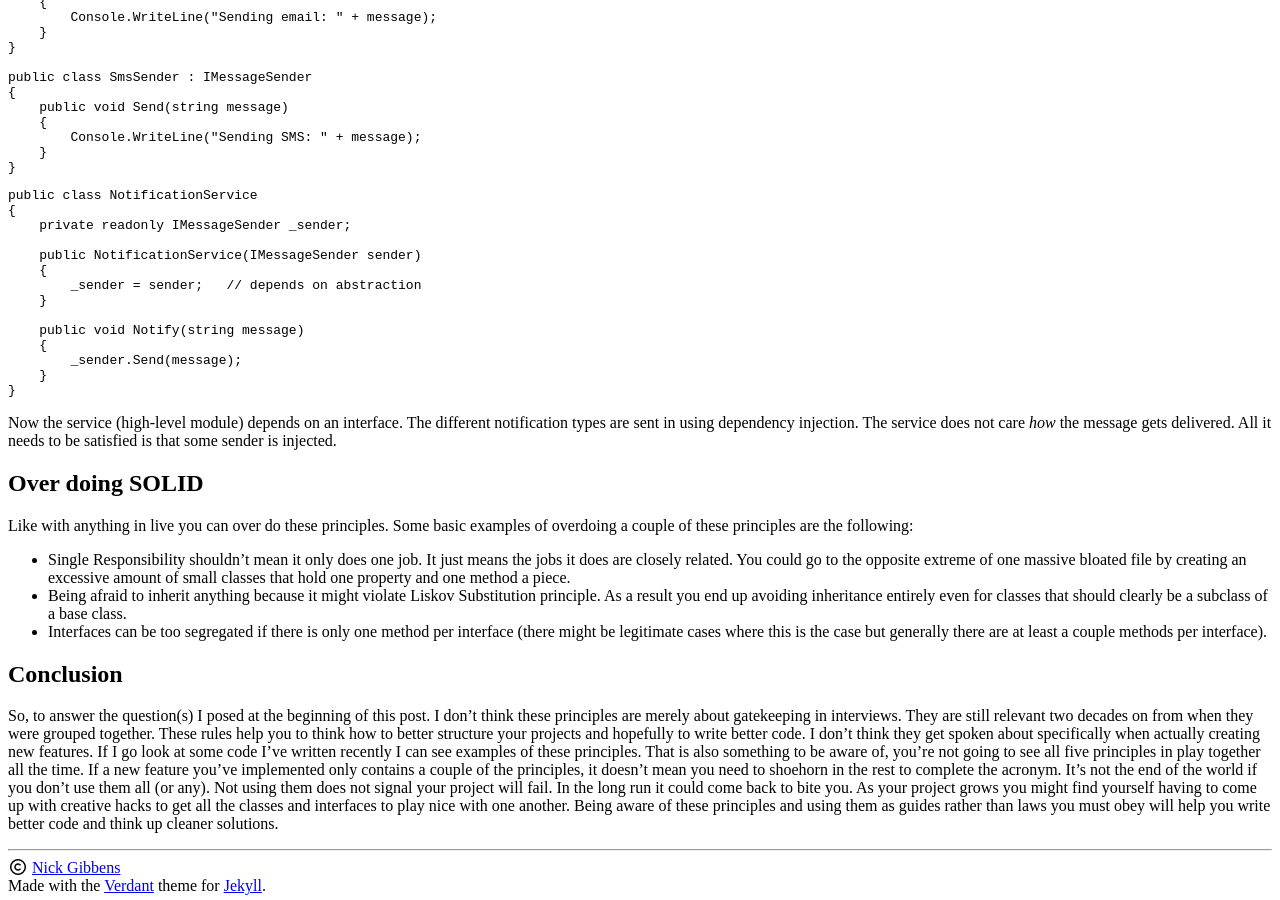
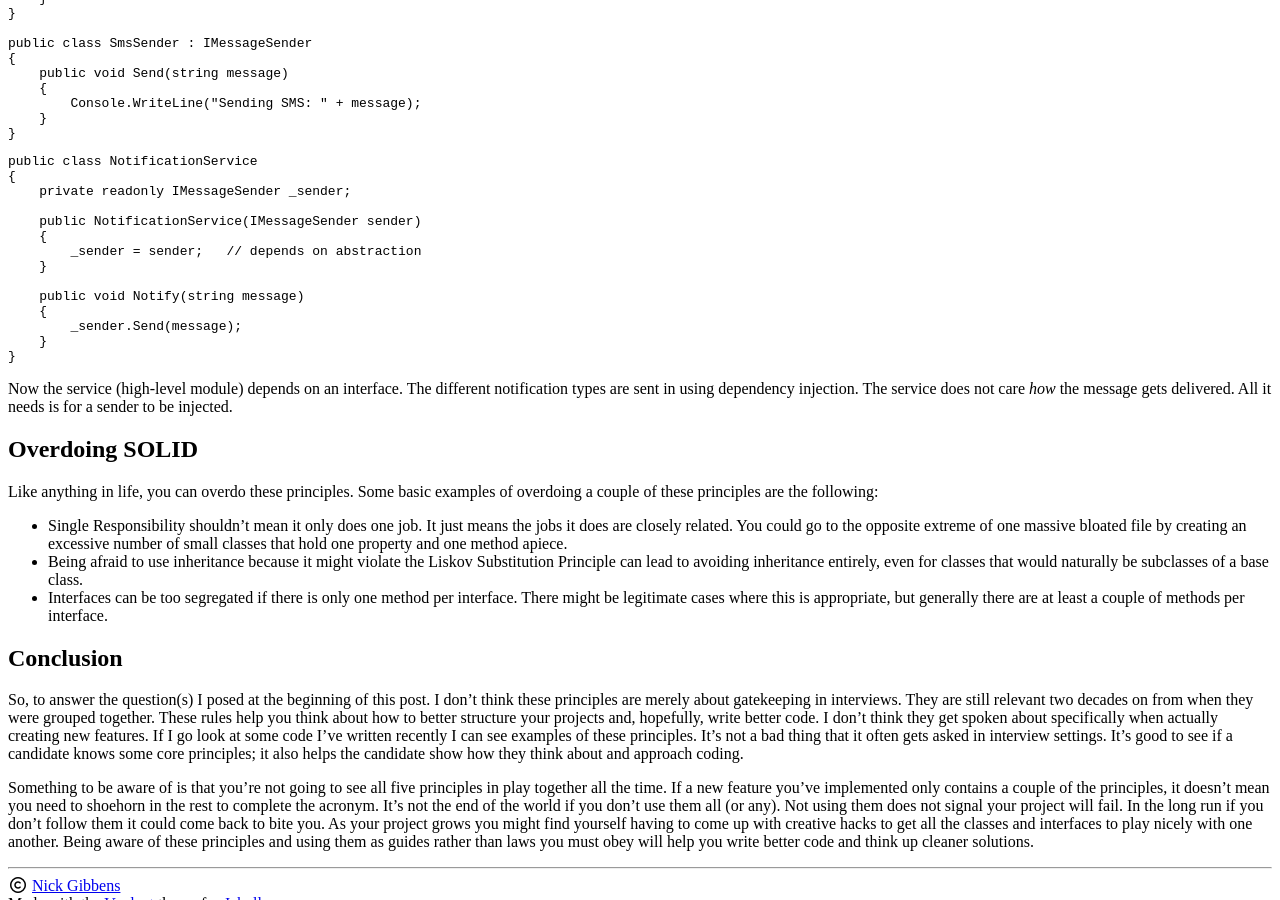
Before and after one commit to Nick-Gibbens-Org/Blog, a Jekyll site: the page built from InProgress/2025-12-11-SOLID.md, in a window 1280 px wide and 900 px high, scrolled down 7451 px. Built offline with Jekyll 4.4.1, drawn with Linux system fonts in a browser that asks for light colours; some of the changed text lies outside the part shown.

Commit message:
Final changes for SOLID post

````diff
--- a/InProgress/2025-12-11-SOLID.md
+++ b/InProgress/2025-12-11-SOLID.md
@@ -4,7 +4,7 @@
 post_title: SOLID
 ---
 
-The SOLID principles were first instantiated into existence in the early 2000s. They are a set of principles that are used to help you structure your code base. They will help projects to cleanly grow in complexity and avoid issues further down the line. That's the theory behind them at least. I often find that they only get spoken about when someone's job hunting as it's a question that "will definitely come up" to test your foundational knowledge. Or it's just a fun bit of trivia amongst your fellow software devs. In most working environments I've been in it's never really come up as a concrete set of rules that are critical when building out new features.
+The SOLID principles were first introduced in the early 2000s. They are a set of principles that are used to help you structure your codebase. They will help projects to cleanly grow in complexity and avoid issues further down the line. That's the theory behind them, at least. I often find that they only get discussed when someone is job hunting, as it's a question that "will definitely come up" to test your foundational knowledge. Or it's just a fun bit of trivia among your fellow software devs. In most working environments I've been in, it never really gets raised when discussing new work. Maybe it's just assumed that we all follow the principles.
 
 So, are these principles merely used for gatekeeping in interviews? Are they still relevant more than two decades on since they were first promoted? Are they principles that get applied on a daily basis without us giving them much thought? Let's dig in a little further.
 
@@ -18,25 +18,23 @@
 - **I**: Interface Segregation
 - **D**: Dependency Inversion
 
-So, job done? Did I get the job? Not quite, unless I'm a literal parrot :parrot:. You need to be able to at the very least explain the principles in some detail. That should start to give some explanation for why they are deemed important.
-
-I find some are easier to understand than others. I find Liskov's substitution the most abstract to fully grasp. A couple of them make complete sense to me. That doesn't mean they should be blindly followed. A little bit of critical thinking is never a bad thing before diving into the implementation.
+So, job done? Did I get the job? Not quite, unless I'm a literal parrot :parrot:. You need to, at the very least, be able to explain the principles in some detail. That should start to give some explanation for why they are deemed important.
 
 ### Single Responsibility Principle
 
 This is one of the easiest principles to understand. Basically a class (an object) should have one responsibility that it handles.
 
-Let's say we had a `Report` class. It currently formats, prints, and saves the report. We might add more functionality in the future. All these responsibilities are related to reports but confining them all into one class can have several downsides. Some that come to my mind are:
+Let's say we had a `Report` class. It currently generates, formats, and saves the report. We might add more functionality in the future. All these responsibilities are related to reports, but confining them to a single class can have several downsides. Some that come to my mind are:
 
 - Files can quickly become large (excessive scrolling intensifies).
 - Potential for errors creeping in can increase.
 - Test coverage for all methods can be harder to track.
 - The potential for merge conflicts increases if several people are working on the same class at one time.
-- Redundant code may get left behind as the class updates overtime.
+- Redundant code may get left behind as the class updates over time.
 
 ### Open/Closed Principle
 
-Another principle that is fairly easy to grasp. Code should be **open** to extension but **closed** to modification. You shouldn't be editing existing classes/methods.
+Another principle that is fairly easy to grasp. Code should be **open** to extension but **closed** to modification. You shouldn't be editing existing classes or methods.
 
 We have an existing `PaymentProcessor` class. We're adding some new payment methods. We could keep updating the main `ProcessPayment` method to accommodate these new payment methods but this breaks this principle. Some issues from handling these changes like this are:
 
@@ -66,7 +64,7 @@
 
 ### Dependency Inversion Principle
 
-This principle says that high-level modules shouldn't depend on low-level modules. They should both depend on abstraction. When you violate this principle you end up tightly coupling modules.
+This principle says that high-level modules shouldn't depend on low-level modules. They should both depend on abstraction. When you violate this principle, you end up tightly coupling modules.
 
 A `NotificationService` (the high-level logic) that instantiates an `EmailSender` class (low-level detail) becomes directly dependent on this concrete instantiation. The only type of notifications this NotificationService can now perform is emails. There are several other issues that this causes:
 
@@ -108,7 +106,7 @@
     }
 }
 ```
-This class has the potential to grow very large which will make testing difficult and possibly introduce bugs.
+This class has the potential to grow very large which will make testing difficult and possibly introduce bugs. The methods all perform functionality relating to reports but they all serve very different purposes.
 
 **Correct implementation**:
 
@@ -458,16 +455,18 @@
     }
 }
 ```
-Now the service (high-level module) depends on an interface. The different notification types are sent in using dependency injection. The service does not care *how* the message gets delivered. All it needs to be satisfied is that some sender is injected.
+Now the service (high-level module) depends on an interface. The different notification types are sent in using dependency injection. The service does not care *how* the message gets delivered. All it needs is for a sender to be injected.
 
-## Over doing SOLID
+## Overdoing SOLID
 
-Like with anything in live you can over do these principles. Some basic examples of overdoing a couple of these principles are the following:
+Like anything in life, you can overdo these principles. Some basic examples of overdoing a couple of these principles are the following:
 
-- Single Responsibility shouldn't mean it only does one job. It just means the jobs it does are closely related. You could go to the opposite extreme of one massive bloated file by creating an excessive amount of small classes that hold one property and one method a piece.
-- Being afraid to inherit anything because it might violate Liskov Substitution principle. As a result you end up avoiding inheritance entirely even for classes that should clearly be a subclass of a base class.
-- Interfaces can be too segregated if there is only one method per interface (there might be legitimate cases where this is the case but generally there are at least a couple methods per interface).
+- Single Responsibility shouldn't mean it only does one job. It just means the jobs it does are closely related. You could go to the opposite extreme of one massive bloated file by creating an excessive number of small classes that hold one property and one method apiece.
+- Being afraid to use inheritance because it might violate the Liskov Substitution Principle can lead to avoiding inheritance entirely, even for classes that would naturally be subclasses of a base class.
+- Interfaces can be too segregated if there is only one method per interface. There might be legitimate cases where this is appropriate, but generally there are at least a couple of methods per interface.
 
 ## Conclusion
 
-So, to answer the question(s) I posed at the beginning of this post. I don't think these principles are merely about gatekeeping in interviews. They are still relevant two decades on from when they were grouped together. These rules help you to think how to better structure your projects and hopefully to write better code. I don't think they get spoken about specifically when actually creating new features. If I go look at some code I've written recently I can see examples of these principles. That is also something to be aware of, you're not going to see all five principles in play together all the time. If a new feature you've implemented only contains a couple of the principles, it doesn't mean you need to shoehorn in the rest to complete the acronym. It's not the end of the world if you don't use them all (or any). Not using them does not signal your project will fail. In the long run it could come back to bite you. As your project grows you might find yourself having to come up with creative hacks to get all the classes and interfaces to play nice with one another. Being aware of these principles and using them as guides rather than laws you must obey will help you write better code and think up cleaner solutions.
+So, to answer the question(s) I posed at the beginning of this post. I don't think these principles are merely about gatekeeping in interviews. They are still relevant two decades on from when they were grouped together. These rules help you think about how to better structure your projects and, hopefully, write better code. I don't think they get spoken about specifically when actually creating new features. If I go look at some code I've written recently I can see examples of these principles. It's not a bad thing that it often gets asked in interview settings. It's good to see if a candidate knows some core principles; it also helps the candidate show how they think about and approach coding.
+
+Something to be aware of is that you're not going to see all five principles in play together all the time. If a new feature you've implemented only contains a couple of the principles, it doesn't mean you need to shoehorn in the rest to complete the acronym. It's not the end of the world if you don't use them all (or any). Not using them does not signal your project will fail. In the long run if you don't follow them it could come back to bite you. As your project grows you might find yourself having to come up with creative hacks to get all the classes and interfaces to play nicely with one another. Being aware of these principles and using them as guides rather than laws you must obey will help you write better code and think up cleaner solutions.
````
Also changed, not shown: other parts of InProgress/2025-12-11-SOLID.md (+5 -6 lines).
